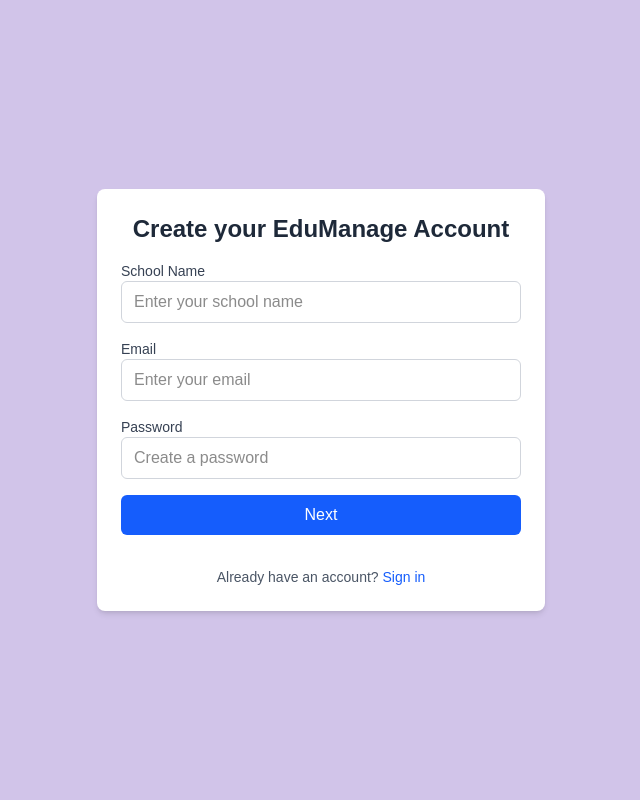
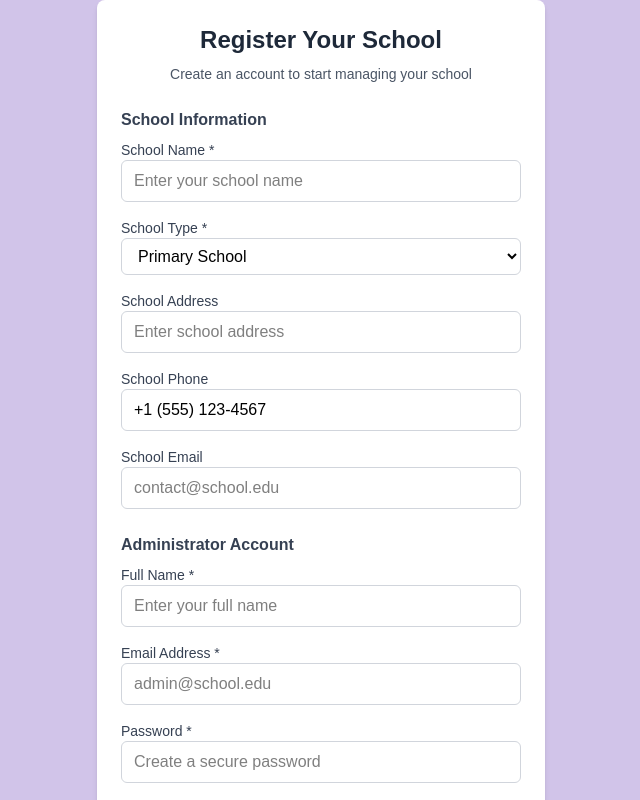
Before and after one commit to mummycloth-tech/EduManage-School-Management-App, a Next.js app: page /signup in a window 1280 px wide. Shown: the top 800 px of the page, without its empty margins (319-959 px from the left). Built offline with nearby package versions, Linux system fonts and the light colour scheme; no server answers.

Commit message:
Made login input text black and added Google login

```diff
--- a/src/app/login/page.tsx
+++ b/src/app/login/page.tsx
@@ -9,7 +9,7 @@
   const [role, setRole] = useState("admin");
   const [error, setError] = useState("");
 
-  const handleSubmit = async (e: React.FormEvent) => {
+  const handleEmailSubmit = async (e: React.FormEvent) => {
     e.preventDefault();
     const { data, error: authError } = await supabase.auth.signInWithPassword({
       email,
@@ -22,6 +22,15 @@
     }
   };
 
+  const handleGoogleLogin = async () => {
+    const { error } = await supabase.auth.signInWithOAuth({
+      provider: "google",
+    });
+    if (error) {
+      setError(error.message);
+    }
+  };
+
   return (
     <div className="min-h-screen flex items-center justify-center bg-[#D1C4E9]">
       <div className="bg-white p-8 rounded-xl shadow-lg w-full max-w-md transform transition-all duration-300 hover:shadow-xl">
@@ -29,7 +38,7 @@
           <h1 className="text-3xl font-bold text-gray-900">EduManage Login</h1>
           <p className="text-gray-600 mt-2">Secure access for admins and users</p>
         </div>
-        <form onSubmit={handleSubmit} className="space-y-6">
+        <form onSubmit={handleEmailSubmit} className="space-y-6">
           <div>
             <label className="block text-sm font-medium text-gray-700 mb-1">Role</label>
             <div className="flex items-center space-x-4">
@@ -63,6 +72,7 @@
               value={email}
               onChange={(e) => setEmail(e.target.value)}
               className="w-full px-4 py-2 border border-gray-300 rounded-md focus:outline-none focus:ring-2 focus:ring-purple-500"
+              style={{ color: "#000000" }}
               placeholder="Enter your email or phone"
             />
           </div>
@@ -73,6 +83,7 @@
               value={password}
               onChange={(e) => setPassword(e.target.value)}
               className="w-full px-4 py-2 border border-gray-300 rounded-md focus:outline-none focus:ring-2 focus:ring-purple-500"
+              style={{ color: "#000000" }}
               placeholder="Enter your password"
             />
           </div>
@@ -81,6 +92,20 @@
             className="w-full bg-purple-600 text-white py-2 rounded-lg hover:bg-purple-700 transition duration-200"
           >
             Log In
+          </button>
+          <button
+            type="button"
+            onClick={handleGoogleLogin}
+            className="w-full bg-white border border-gray-300 text-gray-700 py-2 rounded-lg hover:bg-gray-50 flex items-center justify-center space-x-2"
+          >
+            <svg className="w-5 h-5" viewBox="0 0 24 24" fill="currentColor">
+              <path d="M22.56 12.25c0-.78-.07-1.53-.2-2.25H12v4.26h5.92c-.26 1.37-1.04 2.53-2.21 3.31v2.77h3.57c2.08-1.92 3.28-4.74 3.28-8.09z" fill="#4285F4"/>
+              <path d="M12 23c2.97 0 5.46-.98 7.28-2.66l-3.57-2.77c-.98.66-2.23 1.06-3.71 1.06-2.86 0-5.29-1.93-6.16-4.53H2.18v2.84C3.99 20.53 7.7 23 12 23z" fill="#34A853"/>
+              <path d="M5.84 14.09c-.22-.66-.35-1.36-.35-2.09s.13-1.43.35-2.09V7.07H2.18C1.43 8.55 1 10.22 1 12s.43 3.45 1.18 4.93l3.66-2.84z" fill="#FBBC05"/>
+              <path d="M12 5.38c1.62 0 3.06.56 4.21 1.64l3.15-3.15C17.45 2.09 14.97 1 12 1 7.7 1 3.99 3.47 2.18 7.07l3.66 2.84c.87-2.6 3.3-4.53 6.16-4.53z" fill="#EA4335"/>
+              <path d="M1 1h22v22H1z" fill="none"/>
+            </svg>
+            <span>Continue with Google</span>
           </button>
           {error && <p className="text-red-500 text-sm text-center mt-2">{error}</p>}
           <div className="text-center">
--- a/src/app/signup/page.tsx
+++ b/src/app/signup/page.tsx
@@ -4,13 +4,23 @@
 import { supabase } from "@/lib/supabase";
 
 export default function SignUp() {
+  const [schoolName, setSchoolName] = useState("");
+  const [schoolAddress, setSchoolAddress] = useState("");
+  const [schoolPhone, setSchoolPhone] = useState("+1 (555) 123-4567");
+  const [schoolEmail, setSchoolEmail] = useState("");
+  const [schoolType, setSchoolType] = useState("Primary School");
+  const [fullName, setFullName] = useState("");
   const [email, setEmail] = useState("");
   const [password, setPassword] = useState("");
-  const [schoolName, setSchoolName] = useState("");
+  const [confirmPassword, setConfirmPassword] = useState("");
   const [error, setError] = useState("");
 
   const handleSubmit = async (e: React.FormEvent) => {
     e.preventDefault();
+    if (password !== confirmPassword) {
+      setError("Passwords do not match");
+      return;
+    }
     const { data, error: authError } = await supabase.auth.signUp({
       email,
       password,
@@ -25,11 +35,15 @@
   return (
     <div className="min-h-screen flex items-center justify-center bg-[#D1C4E9]">
       <div className="bg-white p-6 rounded-lg shadow-md w-full max-w-md">
-        <h1 className="text-2xl font-bold text-gray-800 text-center mb-4">Create your EduManage Account</h1>
-        <form onSubmit={handleSubmit} className="space-y-4">
+        <h1 className="text-2xl font-bold text-gray-800 text-center mb-2">Register Your School</h1>
+        <p className="text-sm text-gray-600 text-center mb-6">Create an account to start managing your school</p>
+        <form onSubmit={handleSubmit} className="space-y-6">
+          <div>
+            <h2 className="text-md font-semibold text-gray-700 mb-2">School Information</h2>
+            <div className="space-y-4">
               <div>
                 <label className="block text-sm font-medium text-gray-700" htmlFor="schoolName">
-              School Name
+                  School Name *
                 </label>
                 <input
                   type="text"
@@ -37,13 +51,93 @@
                   value={schoolName}
                   onChange={(e) => setSchoolName(e.target.value)}
                   className="w-full px-3 py-2 border border-gray-300 rounded-md focus:outline-none focus:ring-2 focus:ring-blue-500"
+                  style={{ color: "#000000" }}
                   placeholder="Enter your school name"
                   required
                 />
               </div>
               <div>
+                <label className="block text-sm font-medium text-gray-700" htmlFor="schoolType">
+                  School Type *
+                </label>
+                <select
+                  id="schoolType"
+                  value={schoolType}
+                  onChange={(e) => setSchoolType(e.target.value)}
+                  className="w-full px-3 py-2 border border-gray-300 rounded-md focus:outline-none focus:ring-2 focus:ring-blue-500"
+                  style={{ color: "#000000" }}
+                  required
+                >
+                  <option value="Primary School">Primary School</option>
+                  <option value="Secondary School">Secondary School</option>
+                  <option value="College">College</option>
+                </select>
+              </div>
+              <div>
+                <label className="block text-sm font-medium text-gray-700" htmlFor="schoolAddress">
+                  School Address
+                </label>
+                <input
+                  type="text"
+                  id="schoolAddress"
+                  value={schoolAddress}
+                  onChange={(e) => setSchoolAddress(e.target.value)}
+                  className="w-full px-3 py-2 border border-gray-300 rounded-md focus:outline-none focus:ring-2 focus:ring-blue-500"
+                  style={{ color: "#000000" }}
+                  placeholder="Enter school address"
+                />
+              </div>
+              <div>
+                <label className="block text-sm font-medium text-gray-700" htmlFor="schoolPhone">
+                  School Phone
+                </label>
+                <input
+                  type="tel"
+                  id="schoolPhone"
+                  value={schoolPhone}
+                  onChange={(e) => setSchoolPhone(e.target.value)}
+                  className="w-full px-3 py-2 border border-gray-300 rounded-md focus:outline-none focus:ring-2 focus:ring-blue-500"
+                  style={{ color: "#000000" }}
+                  placeholder="+1 (555) 123-4567"
+                />
+              </div>
+              <div>
+                <label className="block text-sm font-medium text-gray-700" htmlFor="schoolEmail">
+                  School Email
+                </label>
+                <input
+                  type="email"
+                  id="schoolEmail"
+                  value={schoolEmail}
+                  onChange={(e) => setSchoolEmail(e.target.value)}
+                  className="w-full px-3 py-2 border border-gray-300 rounded-md focus:outline-none focus:ring-2 focus:ring-blue-500"
+                  style={{ color: "#000000" }}
+                  placeholder="contact@school.edu"
+                />
+              </div>
+            </div>
+          </div>
+          <div>
+            <h2 className="text-md font-semibold text-gray-700 mb-2">Administrator Account</h2>
+            <div className="space-y-4">
+              <div>
+                <label className="block text-sm font-medium text-gray-700" htmlFor="fullName">
+                  Full Name *
+                </label>
+                <input
+                  type="text"
+                  id="fullName"
+                  value={fullName}
+                  onChange={(e) => setFullName(e.target.value)}
+                  className="w-full px-3 py-2 border border-gray-300 rounded-md focus:outline-none focus:ring-2 focus:ring-blue-500"
+                  style={{ color: "#000000" }}
+                  placeholder="Enter your full name"
+                  required
+                />
+              </div>
+              <div>
                 <label className="block text-sm font-medium text-gray-700" htmlFor="email">
-              Email
+                  Email Address *
                 </label>
                 <input
                   type="email"
@@ -51,13 +145,14 @@
                   value={email}
                   onChange={(e) => setEmail(e.target.value)}
                   className="w-full px-3 py-2 border border-gray-300 rounded-md focus:outline-none focus:ring-2 focus:ring-blue-500"
-              placeholder="Enter your email"
+                  style={{ color: "#000000" }}
+                  placeholder="admin@school.edu"
                   required
                 />
               </div>
               <div>
                 <label className="block text-sm font-medium text-gray-700" htmlFor="password">
-              Password
+                  Password *
                 </label>
                 <input
                   type="password"
@@ -65,15 +160,33 @@
                   value={password}
                   onChange={(e) => setPassword(e.target.value)}
                   className="w-full px-3 py-2 border border-gray-300 rounded-md focus:outline-none focus:ring-2 focus:ring-blue-500"
-              placeholder="Create a password"
+                  style={{ color: "#000000" }}
+                  placeholder="Create a secure password"
                   required
                 />
+              </div>
+              <div>
+                <label className="block text-sm font-medium text-gray-700" htmlFor="confirmPassword">
+                  Confirm Password *
+                </label>
+                <input
+                  type="password"
+                  id="confirmPassword"
+                  value={confirmPassword}
+                  onChange={(e) => setConfirmPassword(e.target.value)}
+                  className="w-full px-3 py-2 border border-gray-300 rounded-md focus:outline-none focus:ring-2 focus:ring-blue-500"
+                  style={{ color: "#000000" }}
+                  placeholder="Confirm your password"
+                  required
+                />
+              </div>
+            </div>
           </div>
           <button
             type="submit"
             className="w-full bg-blue-600 text-white py-2 rounded-md hover:bg-blue-700 transition duration-200"
           >
-            Next
+            Register School
           </button>
           {error && <p className="text-red-500 text-sm text-center mt-2">{error}</p>}
           <p className="text-center text-sm text-gray-600 mt-4">
```
Lines whose indentation alone changed are shown as unchanged.
